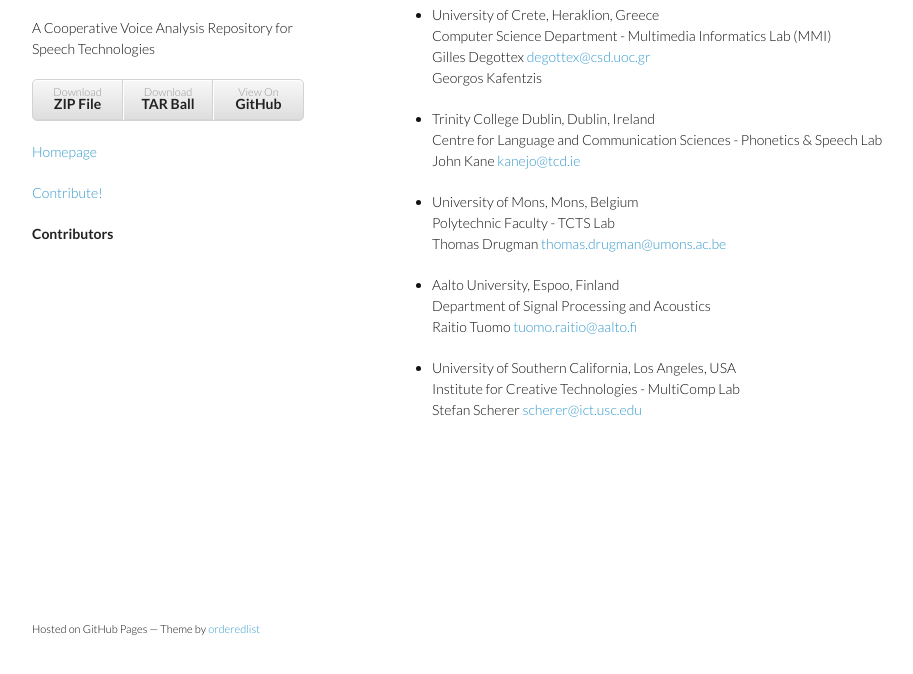
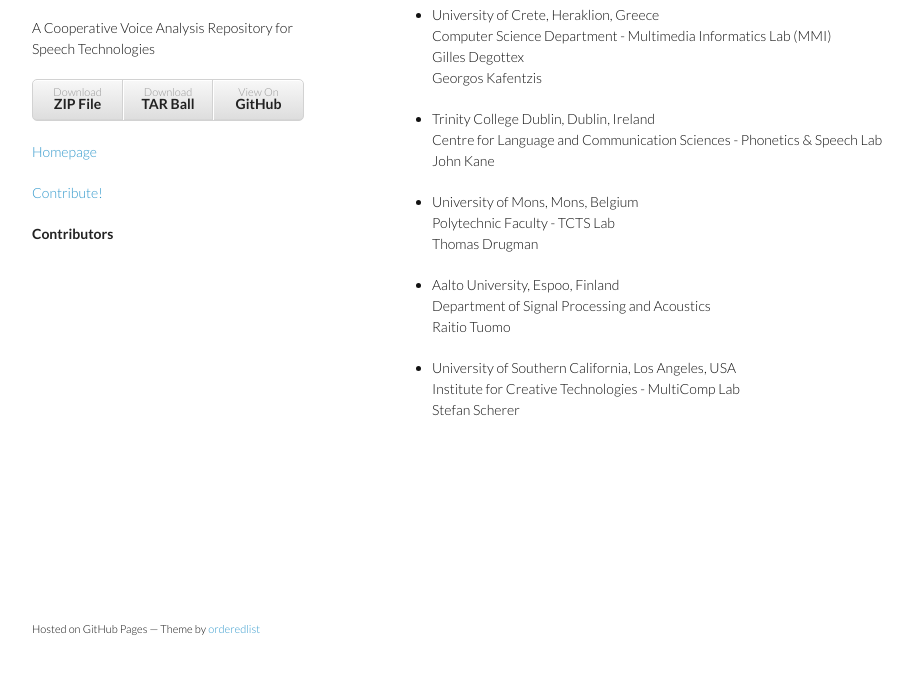
Before and after one commit to covarep/covarep, a plain HTML site: page contributors.html in a window 1280 px wide. Shown: the part 92-766 px from the top of the page, without its empty margins (178-1091 px from the left). Drawn offline with Linux system fonts and the light colour scheme.

Commit message:
Update contributors.html

```diff
--- a/contributors.html
+++ b/contributors.html
@@ -43,20 +43,20 @@
 <ul>
 <li><p>University of Crete, Heraklion, Greece<br>
 Computer Science Department - Multimedia Informatics Lab (MMI)<br>
-Gilles Degottex <a href="mailto:degottex@csd.uoc.gr">degottex@csd.uoc.gr</a><br>
+Gilles Degottex<br>
 Georgos Kafentzis</p></li>
 <li><p>Trinity College Dublin, Dublin, Ireland<br>
 Centre for Language and Communication Sciences - Phonetics & Speech Lab<br>
-John Kane <a href="mailto:kanejo@tcd.ie">kanejo@tcd.ie</a></p></li>
+John Kane</p></li>
 <li><p>University of Mons, Mons, Belgium<br>
 Polytechnic Faculty - TCTS Lab<br>
-Thomas Drugman <a href="mailto:thomas.drugman@umons.ac.be">thomas.drugman@umons.ac.be</a></p></li>
+Thomas Drugman</p></li>
 <li><p>Aalto University, Espoo, Finland<br>
 Department of Signal Processing and Acoustics<br>
-Raitio Tuomo <a href="mailto:tuomo.raitio@aalto.fi">tuomo.raitio@aalto.fi</a></p></li>
+Raitio Tuomo</p></li>
 <li><p>University of Southern California, Los Angeles, USA<br>
 Institute for Creative Technologies - MultiComp Lab<br>
-Stefan Scherer <a href="mailto:scherer@ict.usc.edu">scherer@ict.usc.edu</a></p></li>
+Stefan Scherer</p></li>
 </ul>
 
       </section>
```
